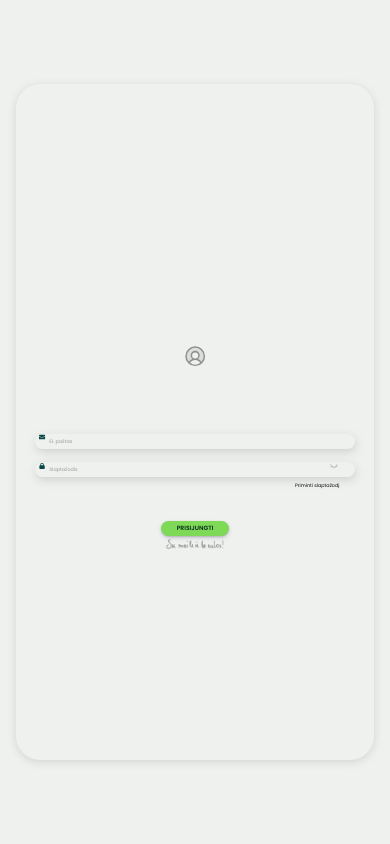
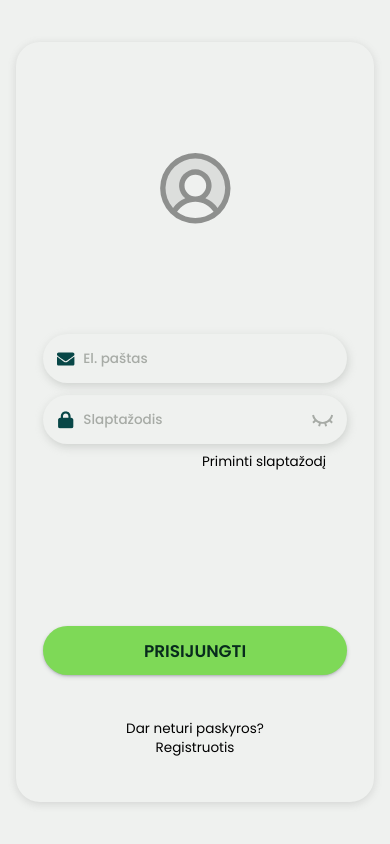
Before and after one commit to mikas1213/bezalos_frontend, a React (Vite) app: page /prisijungti in a window 390 px wide. Built offline with nearby package versions, Linux system fonts and the light colour scheme; no server answers.

Commit message:
making responsive auth form

```diff
--- a/src/components/UI/Modal.module.css
+++ b/src/components/UI/Modal.module.css
@@ -12,8 +12,10 @@
 
 .modal {
     position: fixed;
-    top: 50%;
-    left: 50%;
+    /* top: 50%; */
+    /* left: 50%; */
+    top: 50dvh;
+    left: 50dvw;
     transform: translate(-50%, -50%);
     background-color: var(--color-bgr-light);
     animation: openModal 0.2s;
@@ -28,13 +30,11 @@
     display: flex;
     right: 1.2rem;
     top: 1.2rem;
-    font-size: clamp(0rem, 4.701vw, 3rem);
+    font-size: clamp(1.8rem, 4.701vw, 2.6rem);
     color: var(--color-bgr-dark);
     opacity: 0.5;
     z-index: 10;
 }
-
-
 
 @keyframes openModalOverlay {
     from {
--- a/src/components/auth/Left.jsx
+++ b/src/components/auth/Left.jsx
@@ -13,25 +13,22 @@ const FormLeft = () => {
                 <h3>Liko tik vienas žingsnis iki tavo</h3>
                 <h3>ilgalaikių pokyčių starto</h3>
             </div>
-
+            <div className={styles.action}>
                 {formState === "signin" && (
-                <div className={styles.action}>
+                    <>
                         <h4>Dar neturi paskyros?</h4>
-                    <button onClick={() => setFormState("signup")}>
-                        REGISTRUOTIS
-                    </button>
-                </div>
+                        <button onClick={() => setFormState("signup")}>REGISTRUOTIS</button>
+                    </>
                 )}
                 {(formState === "signup" ||
                     formState === "forgot" ||
                     formState === "success") && (
-                <div className={styles.action}>
+                    <>
                         <h4>Jau turi paskyrą?</h4>
-                    <button onClick={() => setFormState("signin")}>
-                        PRISIJUNGTI
-                    </button>
+                        <button onClick={() => setFormState("signin")}>PRISIJUNGTI</button>
+                    </>
+                )}
             </div>
-            )}
         </div>
     );
 };
--- a/src/components/auth/Left.module.css
+++ b/src/components/auth/Left.module.css
@@ -2,39 +2,44 @@
     width: var(--form-side-width-lg);
     background-image: url('../../assets/images/auth/registration_bgr.jpg');
     background-size: cover;
-    display: flex;
-    flex-direction: column;
+
+    display: grid;
+    grid-template-rows: repeat(3, 1fr);
+    justify-self: stretch;
     justify-content: center;
+    justify-items: center;
     align-items: center;
+    text-align: center;
     color: var(--color-text-dark);
 }
 
 .title {
+    align-self: end;
     font-size: var(--font-size-dynamic-h3-lg);
     color: var(--color-text-dark);
 }
 .message {
-    padding-top: 4rem;
+    /* padding-top: 4rem; */
 }
 .message h3 {
     color: var(--color-text-dark);
-    display: flex;
-    justify-content: center;
+    /* display: flex; */
+    /* justify-content: center; */
     font-size: var(--font-size-dynamic-p-lg);
 }
 .action {
     display: flex;
-    flex-direction: column;
-    align-items: center;
-    padding-top: 8rem;
+    justify-content: center;
+    position: relative;
 }
 .action h4 {
+    position: absolute;
+    top: -75%;
     font-size: var(--font-size-dynamic-p-lg);
     font-weight: 400;
 }
 
 .action button {
-    margin-top: clamp(0.1rem, 0.781vw, 0.5rem);
     border: none;
     border-radius: 10rem;
     color: var(--color-text-light);
--- a/src/components/auth/Signin.jsx
+++ b/src/components/auth/Signin.jsx
@@ -1,5 +1,5 @@
 import styles from './Signin.module.css';
-import SignatureImg from '../../assets/images/homepage/signature.png';
+// import SignatureImg from '../../assets/images/homepage/signature.png';
 import axios from '../../api/axios';
 
 import { useState } from 'react';
@@ -20,6 +20,9 @@ import { useContext } from "react";
 import { FormStateContext } from "./Authentication";
 
 import toast from 'react-hot-toast';
+
+
+
 
 
 const Signin = () => {
@@ -115,10 +118,9 @@ const Signin = () => {
                         </div>
                         {(errors.password || (errors.email && errors.email.type == 'server')) && <span className={styles.inputError}>{errors?.password?.message || errors?.email?.message}</span>}
 
-                    </div>
-
-                    <div className={styles.primintiSlaptazodi}>
-                        <p onClick={() => setFormState('forgot')}>Priminti slaptažodį</p>
+                        <div className={styles.primintiSlaptazodi}>
+                            <p onClick={() => setFormState('forgot')}>Priminti slaptažodį</p>
+                        </div>
                     </div>
 
                 </div>
@@ -126,11 +128,16 @@ const Signin = () => {
                 <div className={styles.bottom}>
                     <button disabled={isPending ? true : false}>{isPending ? 'PALAUKITE...': 'PRISIJUNGTI'}</button>
                 </div>
+
+                <div className={styles.signUpMobile} onClick={() => setFormState('signup')}>
+                    <span>Dar neturi paskyros?</span>
+                    <span>Registruotis</span>
+                </div>
             </form>
-
+{/*
             <div className={styles.signatureContainer}>
                 <img src={SignatureImg} alt="" />
-            </div>
+            </div> */}
         </div>
     );
 };
--- a/src/components/auth/Signin.module.css
+++ b/src/components/auth/Signin.module.css
@@ -1,25 +1,20 @@
 .right {
     position: relative;
-    display: flex;
-    flex-direction: column;
-    justify-content: center;
-
-    align-items: center;
     width: var(--form-side-width-lg);
-    padding: 0 var(--from-size-padding-lg);
     height: 80dvh;
 }
 
-.signin {
-    width: 100%;
+form.signin {
+    height: 100%;
+    display: grid;
+    grid-template-rows: repeat(3, 1fr);
+    align-items: center;
+    justify-items: center;
 }
 
 /* H E A D E R */
-
 .header {
-    display: flex;
-    justify-content: center;
-    margin: 3.5rem 0;
+    align-self: end;
 }
 
 .header .icon {
@@ -30,26 +25,29 @@
 
 
 /* I N P U T S */
+.inputs {
+    position: relative;
+    display: flex;
+    flex-direction: column;
+    gap: clamp(0rem, 0.94vw, 0.6rem);
+}
 
-.inputs {
+/* O N E   I N P U T */
+.inputGroup {
+    position: relative;
     display: flex;
     flex-direction: column;
 }
 
-/* O N E   I N P U T */
-.inputGroup {
+.inputContainer {
     display: flex;
-    flex-direction: column;
-    padding-bottom: clamp(0rem, 0.94vw, 0.6rem);
-}
+    position: relative;
 
-.inputContainer {
-    position: relative;
 }
 
 .inputGroup input {
+    width: clamp(0rem, 28.125vw, 18rem);
     cursor: pointer;
-    width: 100%;
     outline: transparent;
     border: none;
     font-size: var(--font-size-dynamic-small-1-lg);
@@ -96,7 +94,7 @@
     position: absolute;
     top: 50%;
     transform: translateY(-50%);
-    right: 1.1rem;
+    right: clamp(0rem, 1.563vw, 1rem);
 }
 
 .eyeIcon {
@@ -115,35 +113,36 @@
 
 /* P R I M I N T I   S L A P T A Ž O D Į */
 .primintiSlaptazodi {
+    position: absolute;
+    bottom: -60%;
+    right: 0;
     cursor: pointer;
     text-align: right;
-    padding-right: 1rem;
+    padding-right: clamp(0rem, 1.563vw, 1rem);
     font-weight: 400;
     font-size: var(--font-size-dynamic-small-1-lg);
 }
 
 .primintiSlaptazodi:hover {
-    text-decoration: underline
+    text-decoration: underline;
 }
 
 /* B O T T O M */
 .bottom {
     display: flex;
-    justify-content: center;
+}
+.signUpMobile {
+    display: none;
 }
 .bottom button {
-    margin-top: 2rem;
     width: clamp(0rem, 17.188vw, 11rem);
+    height: var(--form-btn-height-lg);
     font-size: var(--font-size-dynamic-p-lg);
     font-weight: 600 !important;
     border: none;
     border-radius: 10rem;
     background-color: var(--color-btn-primary);
     color: var(--color-text-dark);
-    height: var(--form-btn-height-lg);
-    /* box-shadow: rgba(0, 0, 0, 0.16) 0px 1px 4px; */
-    /* box-shadow: rgba(0, 0, 0, 0.24) 0px 3px 8px; */
-    /* box-shadow: rgba(0, 0, 0, 0.1) 0px 4px 12px; */
     box-shadow: rgba(50, 50, 93, 0.25) 0px 2px 5px -1px, rgba(0, 0, 0, 0.3) 0px 1px 3px -1px;
     font-weight: 500;
     transition: background-color 0.1s ease;
@@ -160,17 +159,110 @@
     color: var(--color-text-light);
 }
 
-.signatureContainer {
-    padding-bottom: clamp(0rem, 1.563vw, 1rem);
-}
+/* .signatureContainer { */
+    /* padding-bottom: clamp(0rem, 1.563vw, 1rem); */
+/* } */
 .signatureContainer img {
     width: clamp(0rem, 15.625vw, 10rem);
     opacity: 0.4;
 }
 
-
-@media only screen and (max-width: 576px){
+@media only screen and (min-width: 769px) and (orientation: portrait) {
     .right {
-        width: clamp(1rem, 91.667vw, 33rem);
+        height: 55dvh;
     }
 }
+
+@media only screen and (max-width: 768px) and (orientation: landscape) {
+    .right {
+        height: 90dvh;
+    }
+}
+
+@media only screen and (max-width: 576px) {
+    .right {
+        height: 90dvh;
+        width:  clamp(0rem, 91.667vw, 33rem);
+    }
+
+    form.signin {
+        display: flex;
+        flex-direction: column;
+        justify-content: space-between;
+    }
+
+    .header {
+        align-self: center;
+        flex: 1;
+        align-content: center;
+    }
+
+    .header .icon {
+        display: flex;
+        font-size: clamp(0rem, 22.222vw, 8rem);
+
+    }
+
+    .inputs {
+        gap: clamp(0rem, 2.977vw, 0.8rem);
+        flex: 1;
+    }
+
+    .inputGroup input {
+        width: clamp(0rem, 78.14vw, 30rem);
+        line-height: clamp(0rem, 12.651vw, 3.4rem);
+        font-size: var(--font-size-dynamic-h6-sm);
+        padding: 0 clamp(0rem, 10.419vw, 2.8rem);
+    }
+
+    .inputs .icon {
+        font-size: clamp(0rem, 4.465vw, 1.2rem);
+        left: clamp(0rem, 3.721vw, 1rem);
+    }
+
+    .eyeIconContainer {
+        right: clamp(0rem, 3.333vw, 1.2rem);
+    }
+    .eyeIcon {
+        font-size: clamp(0rem, 5.953vw, 1.6rem);
+    }
+
+    .inputError {
+        padding-left: clamp(0rem, 10.419vw, 2.8rem);
+        font-size: var(--font-size-dynamic-p-sm);
+    }
+
+    .primintiSlaptazodi {
+        top: 115%;
+        right: 5%;
+        padding-right: clamp(0rem, 1.563vw, 1rem);
+        font-size: var(--font-size-dynamic-h6-sm);
+    }
+
+
+    .bottom {
+        display: flex;
+        flex-direction: column;
+        /* flex: 1; */
+        justify-content: center;
+    }
+
+    .bottom button {
+        width: clamp(0rem, 78.14vw, 30rem);
+        height: clamp(0rem, 12.651vw, 3.4rem);
+        font-size: var(--font-size-dynamic-h5-sm);
+    }
+
+    .signUpMobile {
+        display: flex;
+        flex-direction: column;
+        align-items: center;
+        justify-content: center;
+        height: 15vh;
+
+    }
+    .signUpMobile span {
+        font-size: var(--font-size-dynamic-h6-sm);
+        line-height: 140%;
+    }
+}
--- a/src/components/auth/Signup.module.css
+++ b/src/components/auth/Signup.module.css
@@ -1,8 +1,8 @@
 .right {
-    /* display: flex; */
-    /* flex-direction: column; */
-    /* justify-content: center; */
-
+    overflow: scroll;
+    display: flex;
+    justify-content: center;
+    align-items: center;
     position: relative;
     width: var(--form-side-width-lg);
     height: 80dvh;
@@ -131,7 +131,7 @@
 .radios {
     display: flex;
     flex-direction: column;
-    gap: clamp(0rem, 0.938vw,0.6rem);
+    gap: clamp(0rem, 0.938vw, 0.6rem);
 }
 
 .radio {
@@ -213,6 +213,18 @@ input:checked + .check:after {
     color: var(--color-text-light);
 }
 
+@media only screen and (min-width: 769px) and (orientation: portrait) {
+    .right {
+        height: 55dvh;
+    }
+}
+
+@media only screen and (max-width: 768px) and (orientation: landscape) {
+    .right {
+        height: 90dvh;
+    }
+}
+
 @media only screen and (max-width: 576px){
     .right {
         width: var(--form-side-width-lg);
--- a/src/pages/LoginPage.jsx
+++ b/src/pages/LoginPage.jsx
@@ -1,11 +1,16 @@
 import Authentication from "../components/auth/Authentication";
 import FlexContainer from "../components/UI/FlexContainer";
+import Navbar from '../components/navbar/Navbar';
 
 const Login = () => {
     return (
+        <>
+        {/* <Navbar /> */}
         <FlexContainer>
+
             <Authentication />
         </FlexContainer>
+        </>
     );
 };
 
```
Also changed, not shown: src/components/auth/ForgotPassword.jsx (+7 -7 lines), src/components/auth/ForgotPassword.module.css (+113 -36 lines). Lines whose indentation alone changed are shown as unchanged.
